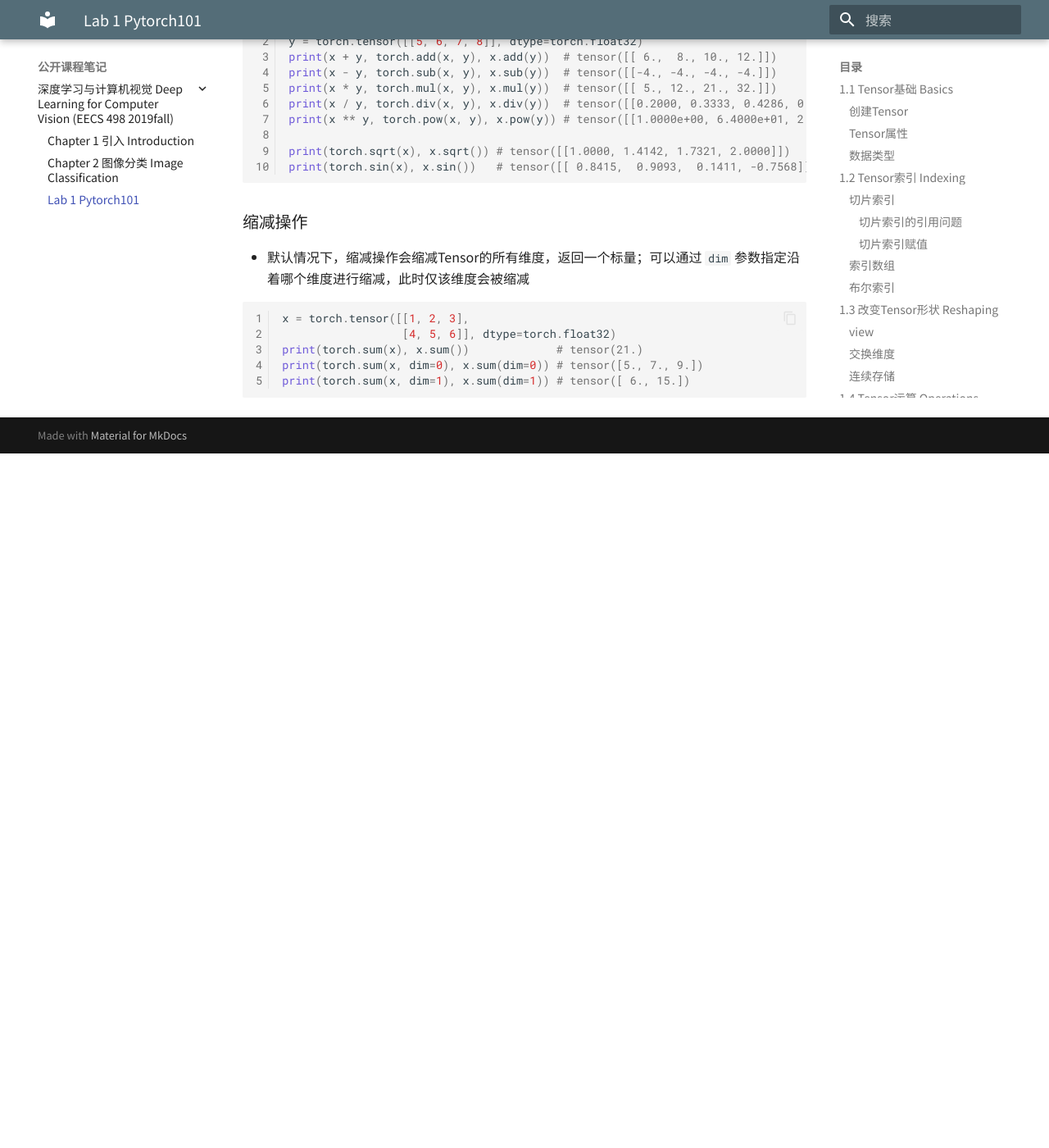
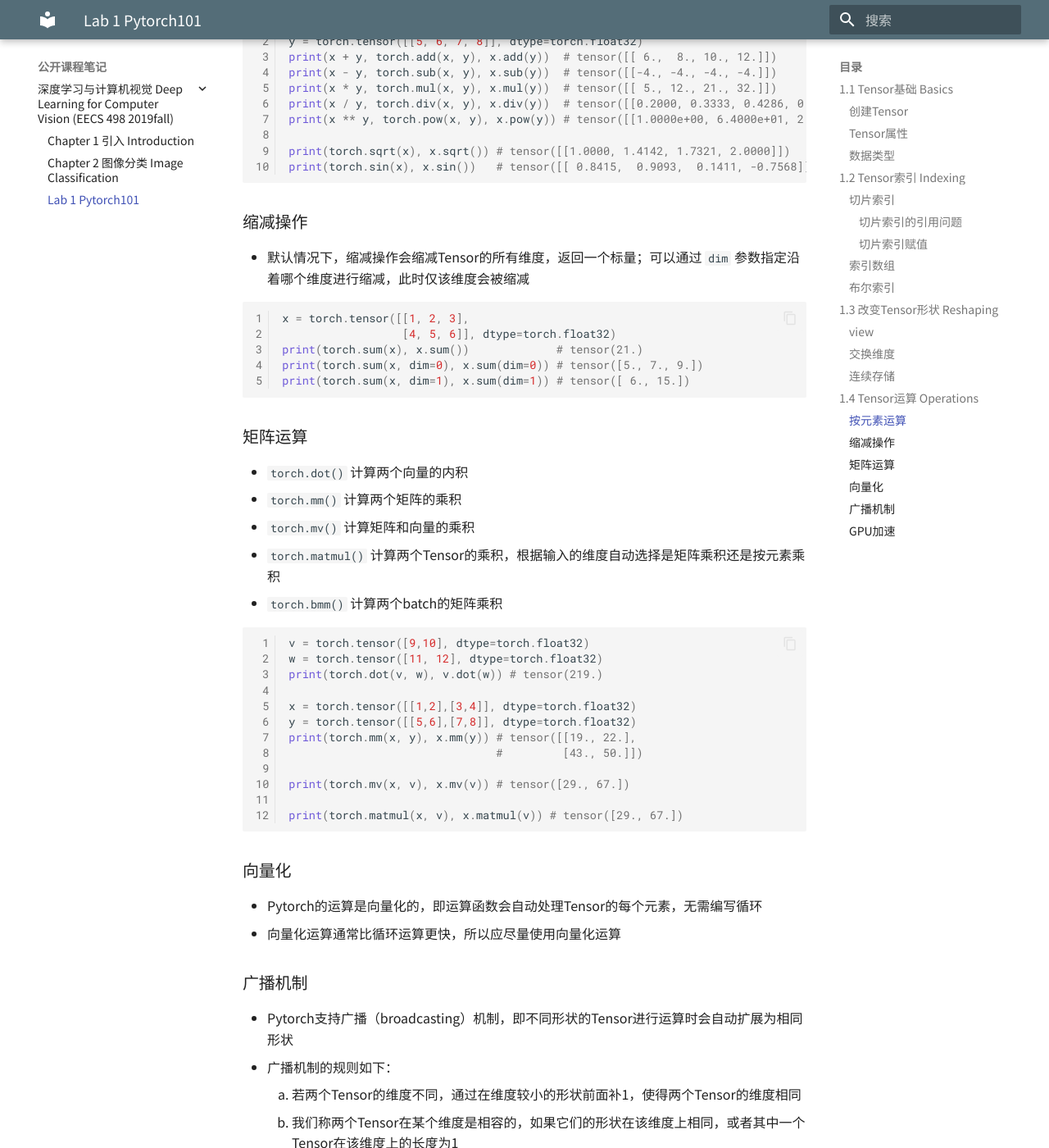
Before and after one commit to Shallowy/notebook, an MkDocs documentation site: the page built from docs/open_course/eecs498/pytorch101.md, in a window 1280 px wide and 1400 px high, scrolled down 5939 px. Shown: the whole window at 82% size. Built offline with MkDocs 1.6.1 and Material for MkDocs 9.7.7, drawn with Linux system fonts in a browser that asks for light colours; comment, search, counter and statistics services are not loaded; before the commit the page ends 6492 px from its top, so only the background shows below that; some of the changed text lies outside the part shown.

Commit message:
eecs498 lab1 finished

````diff
--- a/docs/open_course/eecs498/pytorch101.md
+++ b/docs/open_course/eecs498/pytorch101.md
@@ -310,3 +310,67 @@
 print(torch.sum(x, dim=0), x.sum(dim=0)) # tensor([5., 7., 9.])
 print(torch.sum(x, dim=1), x.sum(dim=1)) # tensor([ 6., 15.])
 ```
+
+### 矩阵运算
+
+- `torch.dot()` 计算两个向量的内积
+- `torch.mm()` 计算两个矩阵的乘积
+- `torch.mv()` 计算矩阵和向量的乘积
+- `torch.matmul()` 计算两个Tensor的乘积，根据输入的维度自动选择是矩阵乘积还是按元素乘积
+- `torch.bmm()` 计算两个batch的矩阵乘积
+
+```python
+v = torch.tensor([9,10], dtype=torch.float32)
+w = torch.tensor([11, 12], dtype=torch.float32)
+print(torch.dot(v, w), v.dot(w)) # tensor(219.)
+
+x = torch.tensor([[1,2],[3,4]], dtype=torch.float32)
+y = torch.tensor([[5,6],[7,8]], dtype=torch.float32)
+print(torch.mm(x, y), x.mm(y)) # tensor([[19., 22.],
+                               #         [43., 50.]])
+
+print(torch.mv(x, v), x.mv(v)) # tensor([29., 67.])
+
+print(torch.matmul(x, v), x.matmul(v)) # tensor([29., 67.])
+```
+
+### 向量化
+
+- Pytorch的运算是向量化的，即运算函数会自动处理Tensor的每个元素，无需编写循环
+- 向量化运算通常比循环运算更快，所以应尽量使用向量化运算
+
+### 广播机制
+
+- Pytorch支持广播（broadcasting）机制，即不同形状的Tensor进行运算时会自动扩展为相同形状
+- 广播机制的规则如下：
+    1. 若两个Tensor的维度不同，通过在维度较小的形状前面补1，使得两个Tensor的维度相同
+    2. 我们称两个Tensor在某个维度是相容的，如果它们的形状在该维度上相同，或者其中一个Tensor在该维度上的长度为1
+    3. 如果两个Tensor在所有维度上都是相容的，它们就能使用广播
+    4. 在任何一个维度上，如果一个Tensor的长度为1，另一个Tensor长度大于1，那么在该维度上，就好像是对第一个Tensor进行了复制
+    5. 广播之后，每个Tensor的形状是输入Tensor形状的逐元素最大值
+
+```python
+x = torch.tensor([[1, 2, 3], [4, 5, 6], [7, 8, 9], [10, 11, 12]])
+v = torch.tensor([1, 0, 1])
+y = x + v # 等价于 x + v.repeat(4, 1)
+print(y)  # tensor([[ 2,  2,  4],
+          #         [ 5,  5,  7],
+          #         [ 8,  8, 10],
+          #         [11, 11, 13]])
+
+```
+
+### GPU加速
+
+```python
+x0 = torch.tensor([[1, 2], [3, 4]], dtype=torch.float32)
+print(x0.device) # cpu
+
+x1 = x0.to('cuda') # cuda:0
+x2 = x0.cuda()     # cuda:0
+x3 = x1.to('cpu')  # cpu
+x4 = x1.cpu()      # cpu
+
+y = torch.tensor([[1, 2, 3], [4, 5, 6]], dtype=torch.float64, device='cuda') # cuda:0
+x5 = x0.to(y) # cuda:0
+```
````
